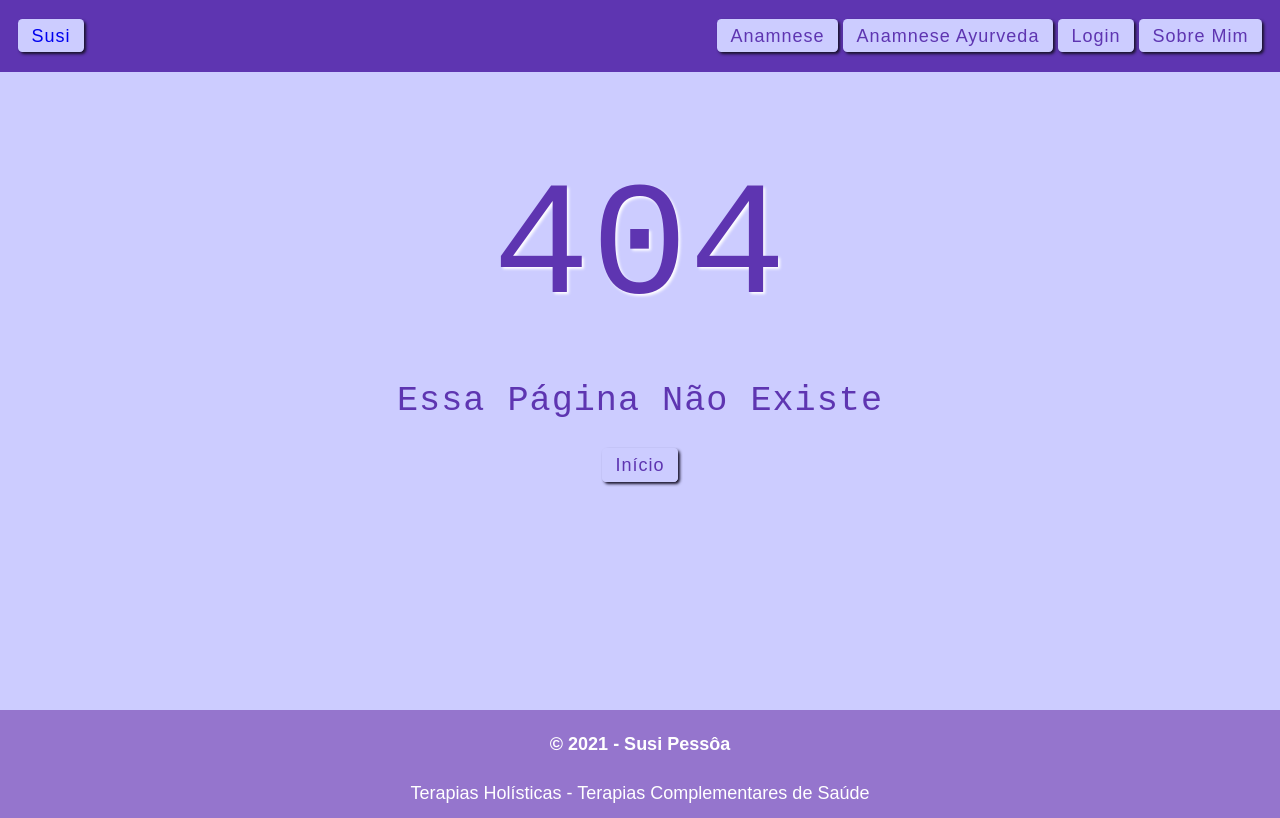
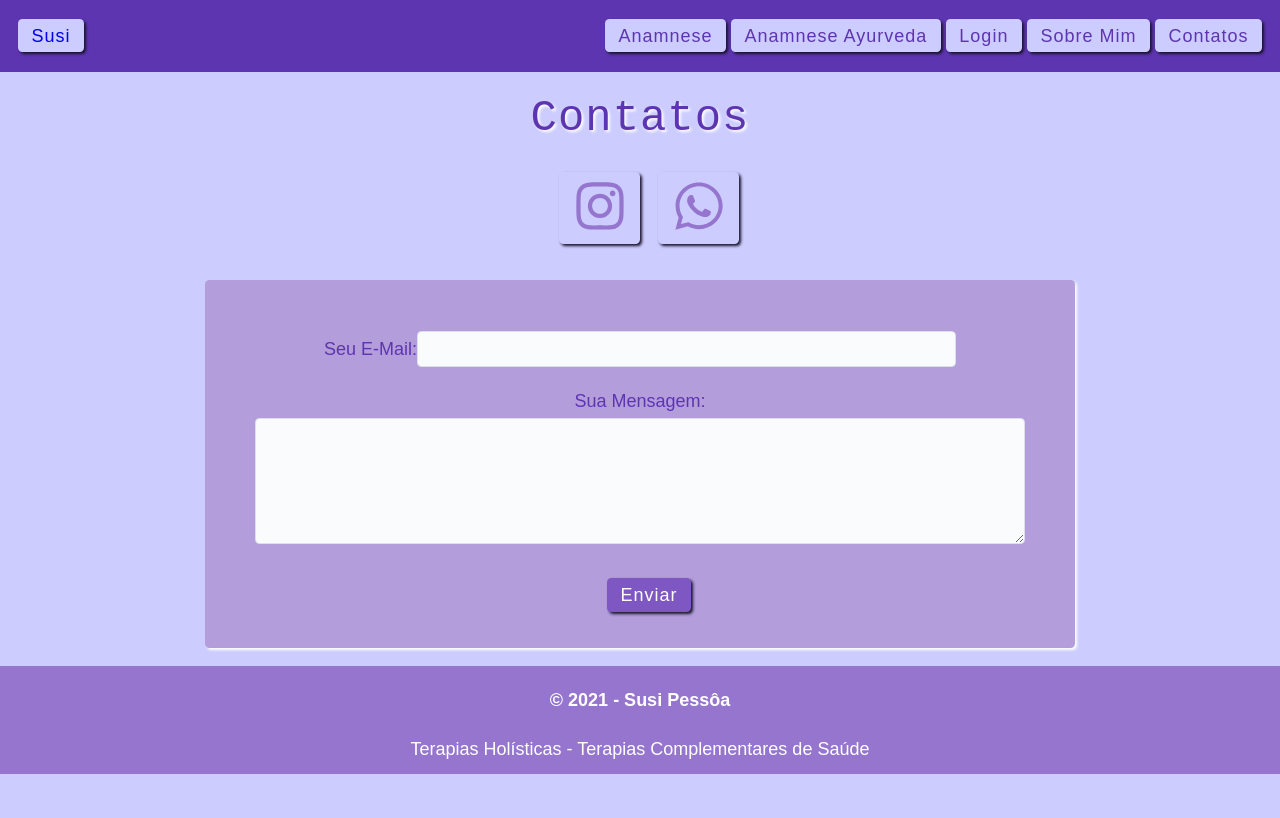
Before and after one commit to jcgsr/jul-SusiGatsby, a Gatsby site: page /contato in a window 1280 px wide. Before the commit this address had no page. Built offline with nearby package versions, Linux system fonts and the light colour scheme; Gatsby itself is replaced by a stand-in of ours.

Commit message:
contato page

```diff
--- a/src/assets/css/main.css
+++ b/src/assets/css/main.css
@@ -84,7 +84,8 @@
 .form button {
   margin-top: 1rem;
 }
-.form input:focus {
+.form input:focus,
+textarea:focus {
   outline: none;
   border: 2px solid var(--secondary);
 }
@@ -174,7 +175,13 @@
   background-color: var(--sixth);
   color: var(--primary);
 }
-
+.btn-anamnese svg {
+  font-size: 3rem;
+  color: var(--fifth);
+}
+.btn-anamnese svg:hover {
+  color: var(--bgColor);
+}
 /* TAGS */
 
 table,
--- a/src/components/Navbar.js
+++ b/src/components/Navbar.js
@@ -15,10 +15,6 @@ export default function NavBar() {
           <BiMenu />
         </button>
         <div className={show ? "dropdown-content" : "nav-links"}>
-          {/* <Link to="/" className="btn" onClick={() => setShow(false)}>
-            Início
-          </Link>
-          {` `} */}
           <Link
             to="/anamneseform"
             className="btn"
@@ -39,6 +35,10 @@ export default function NavBar() {
             Sobre mim
           </Link>
           {` `}
+          <Link to="/contato" className="btn" onClick={() => setShow(false)}>
+            Contatos
+          </Link>
+          {` `}
         </div>
       </div>
     </nav>
--- /dev/null
+++ b/src/pages/contato.js
@@ -0,0 +1,44 @@
+import React from "react";
+import Layout from "../components/Layout";
+import { FaInstagram, FaWhatsapp } from "react-icons/fa";
+const Contato = () => {
+  return (
+    <Layout>
+      <h2>Contatos</h2>
+      <section className="btn-anamnese">
+        <button className="btn">
+
+
+        <a href="https://www.instagram.com/massoterapeuta_susipessoa/?hl=pt-br">
+          <FaInstagram />
+        </a>
+          </button>
+            <button>
+
+<a href="https://api.whatsapp.com/send?phone=5579988445130&text=">
+          <FaWhatsapp />
+        </a>
+
+              </button>
+                <form
+  action="https://formspree.io/f/mbjqzyeq"
+                  method="POST"
+                  className="form"
+>
+  <label>
+    Seu e-mail:
+    <input type="email" name="_replyto" />
+  </label>
+  <label>
+    Sua mensagem:
+    <textarea name="message"></textarea>
+  </label>
+
+
+  <button className="gravar" type="submit">Enviar</button>
+</form>
+              </section>
+    </Layout>
+  );
+};
+export default Contato;
```
Also changed, not shown: 2 other files.
